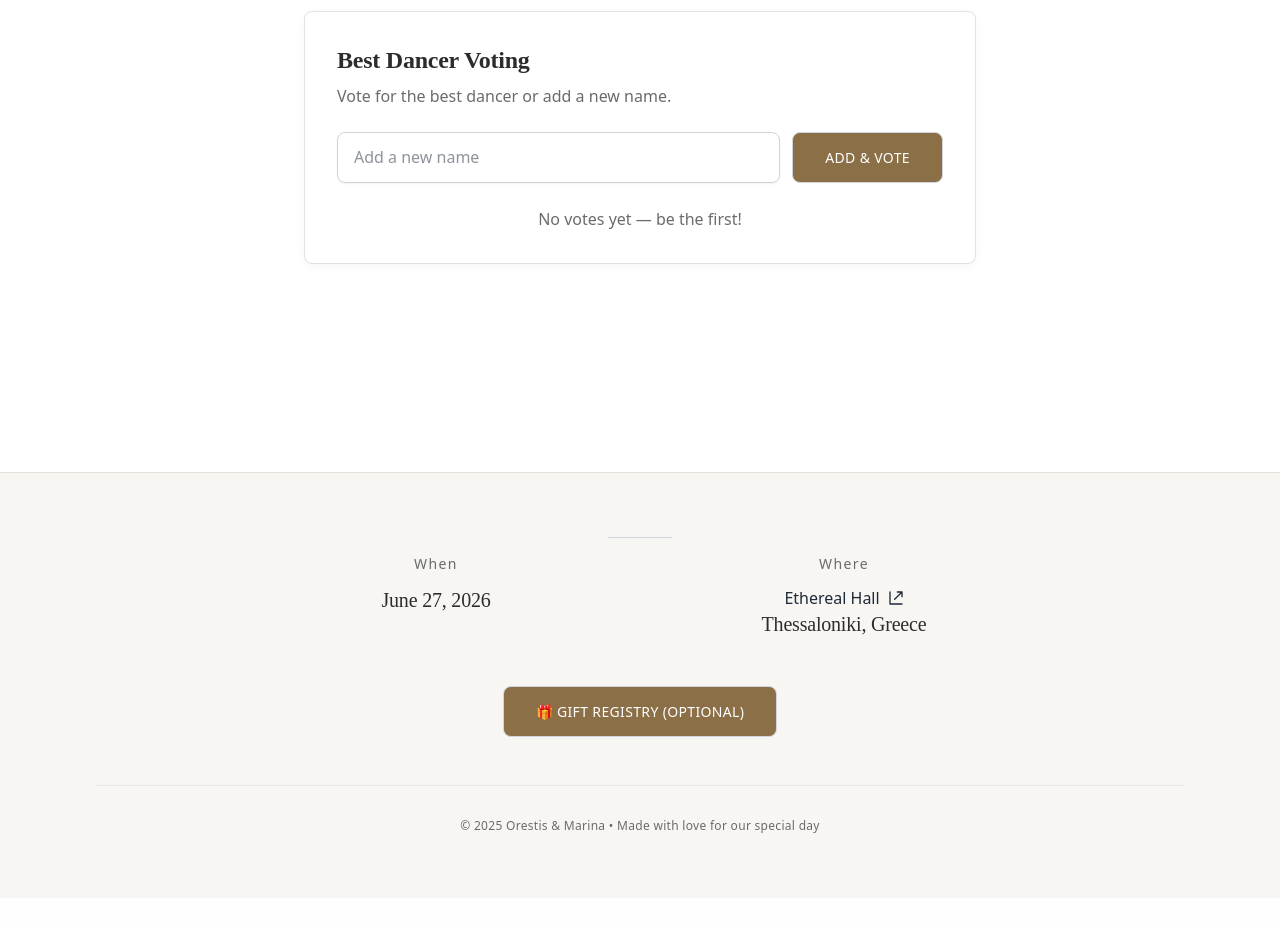
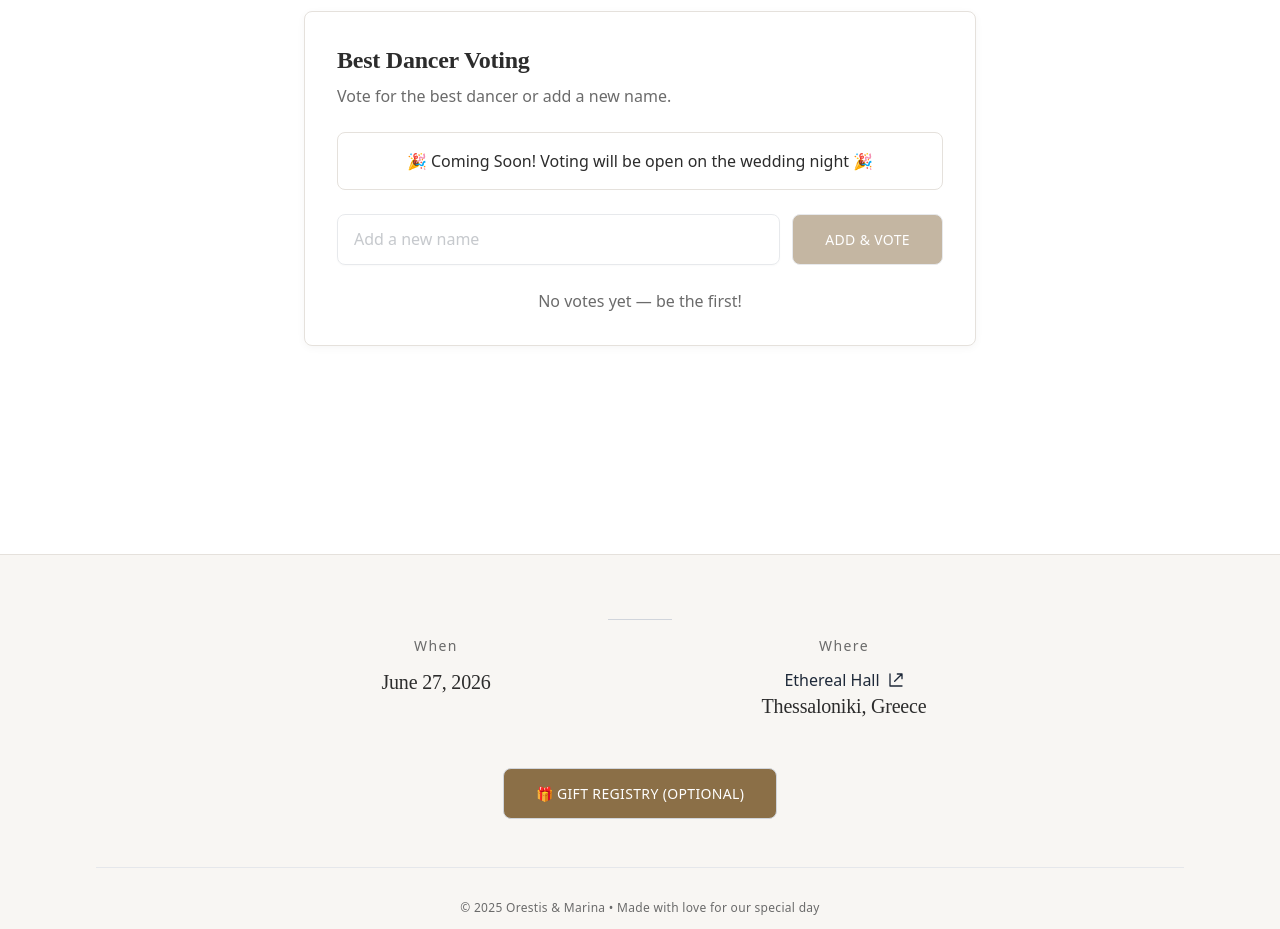
Before and after one commit to oalagial/marina-orestis-wedding, a React (Vite) app: page /photos in a window 1280 px wide. Shown: the part 900-1829 px from the top of the page. Before the commit the page ends 1798 px from the top, so only its background shows below. Built offline with nearby package versions, Linux system fonts and the light colour scheme; no server answers; the database is empty; a web font is replaced by a local one.

Commit message:
feat: Add "Coming Soon" message and disable voting options in BestDancerVoting component

```diff
--- a/src/pages/Gallery.jsx
+++ b/src/pages/Gallery.jsx
@@ -101,20 +101,27 @@ function BestDancerVoting() {
                 {t('gallery.bestDancer.desc')}
             </p>
 
+            {/* Coming Soon Message */}
+            <div className="bg-elegant/10 border border-elegant rounded-lg p-4 mb-6 text-center">
+                <p className="elegant-text font-medium">
+                    🎉 Coming Soon! Voting will be open on the wedding night 🎉
+                </p>
+            </div>
+
             {/* Add new option */}
-            <div className="flex gap-3 mb-6">
+            <div className="flex gap-3 mb-6 opacity-50">
                 <input
                     type="text"
                     value={newName}
                     onChange={(e) => setNewName(e.target.value)}
                     placeholder={t('gallery.bestDancer.placeholder')}
                     className="form-input-rounded flex-1"
-                    disabled={votedFor.has(newName.trim())}
+                    disabled={true}
                 />
                 <button
                     className="btn-elegant btn-primary"
                     onClick={() => voteFor(newName)}
-                    disabled={!newName.trim() || votedFor.has(newName.trim())}
+                    disabled={true}
                 >
                     {t('gallery.bestDancer.add')}
                 </button>
@@ -150,8 +157,9 @@ function BestDancerVoting() {
                                         </div>
                                         {!votedFor.has(opt.name) && (
                                             <button
-                                                className="btn-elegant btn-primary text-xs whitespace-nowrap ml-2"
+                                                className="btn-elegant btn-primary text-xs whitespace-nowrap ml-2 opacity-50 cursor-not-allowed"
                                                 onClick={() => voteFor(opt.name)}
+                                                disabled={true}
                                             >
                                                 👍 {t('gallery.bestDancer.vote')}
                                             </button>
```
